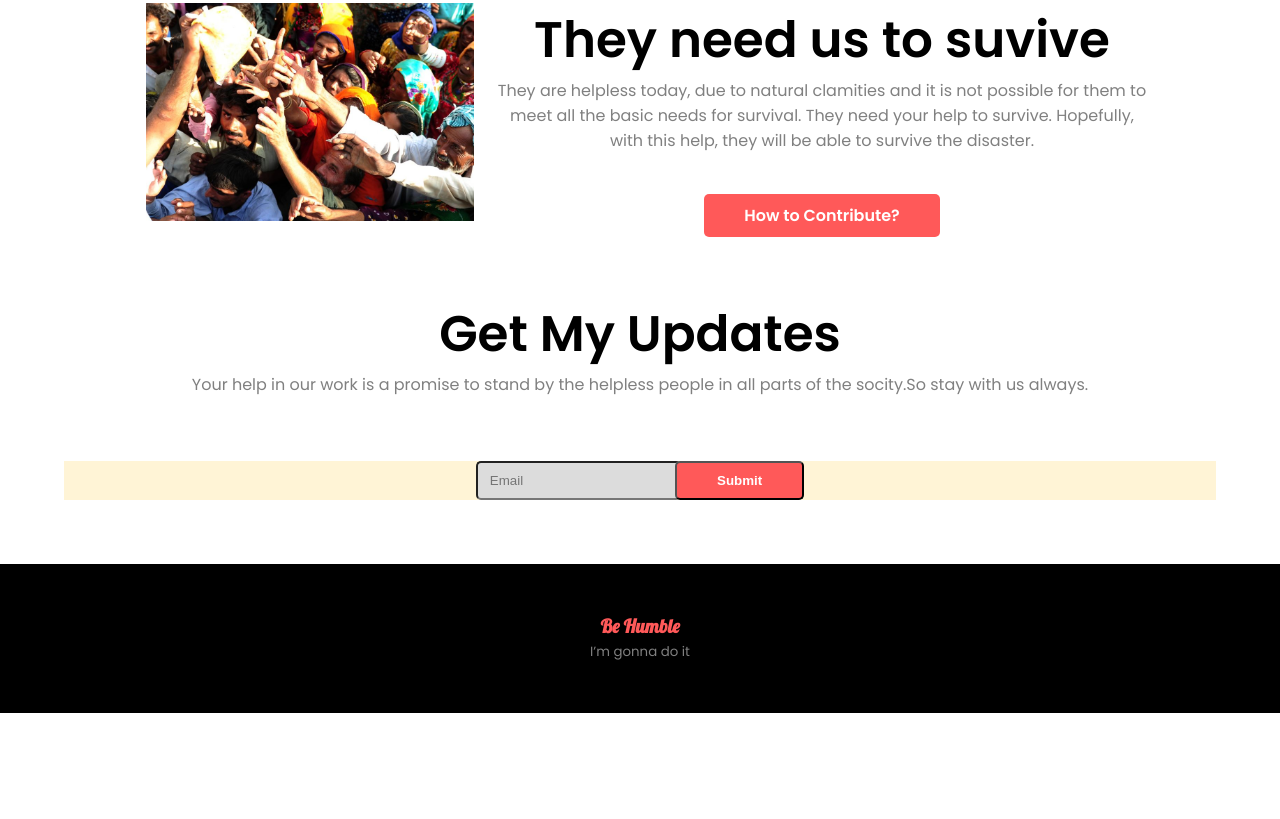
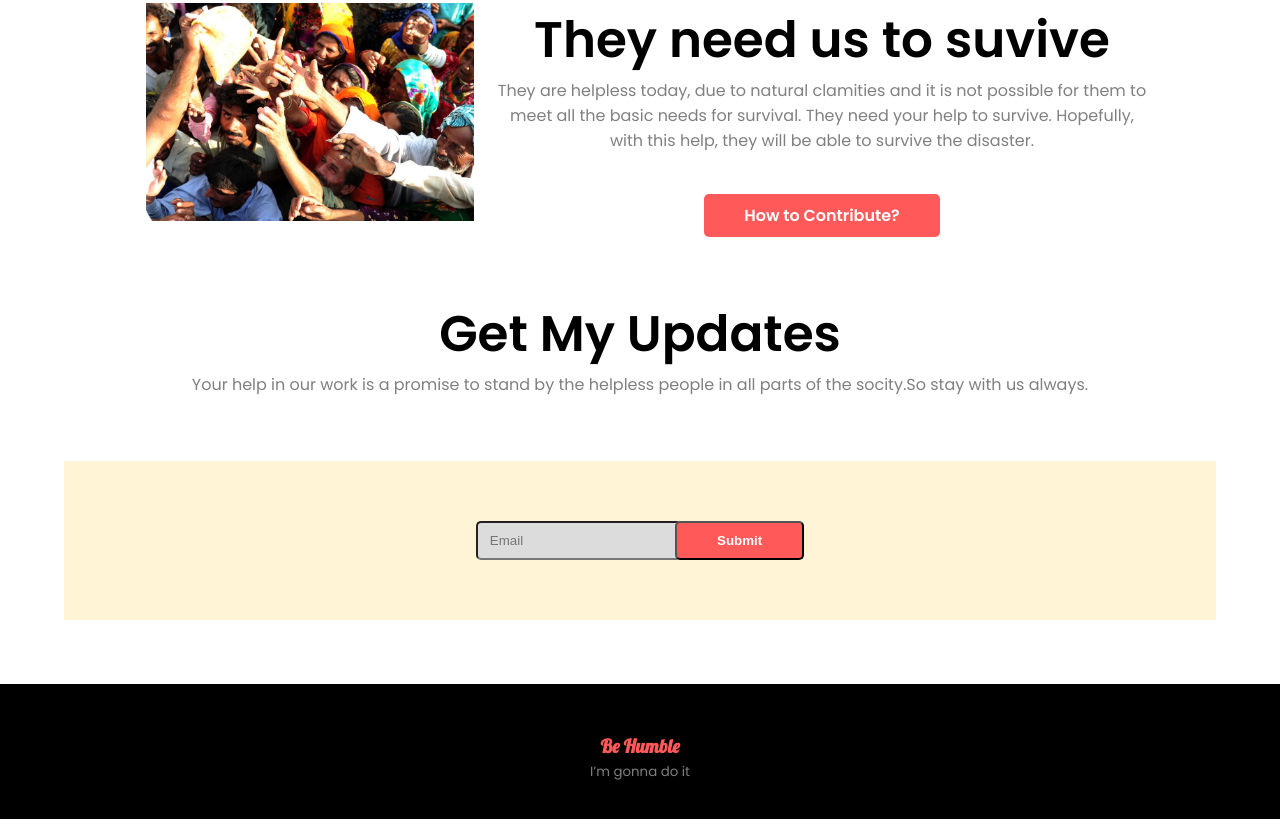
Before and after one commit to MajbaUddin7/donate-today, a plain HTML site: page index.html in a window 1280 px wide. Shown: the part 2132-2951 px from the top of the page. Before the commit the page ends 2845 px from the top, so only its background shows below. Drawn offline with Linux system fonts and the light colour scheme.

Commit message:
last-check

```diff
--- a/style.css
+++ b/style.css
@@ -103,7 +103,7 @@ p {
 
 #background-color {
     background-color: #FFF4D6;
-    padding: 70spx;
+    padding: 60px;
     margin: 5%;
 
 }
```
Also changed, not shown: index.html (+2 -1 lines).
